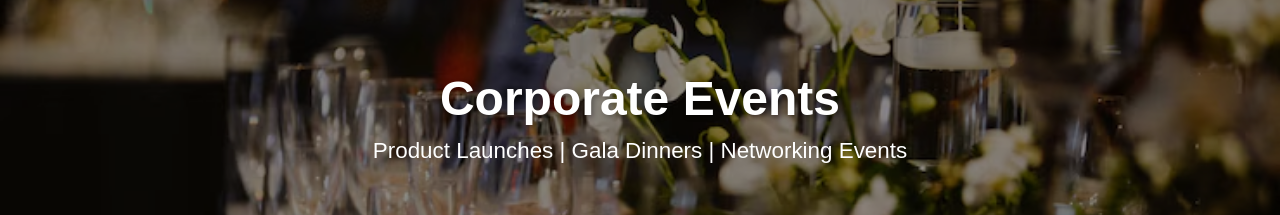
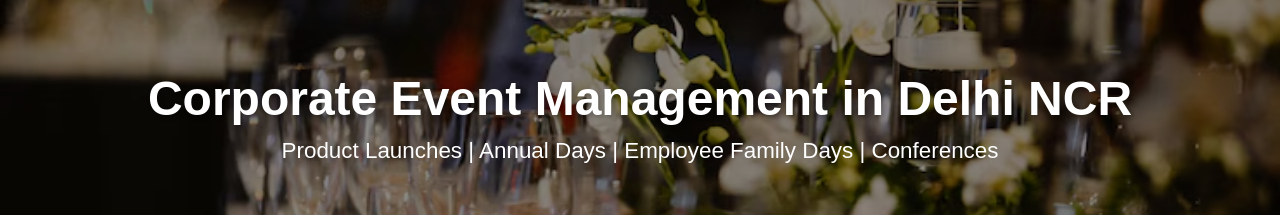
Before and after one commit to expressearth-mice/Expressearth-website, a React (Create React App) app: page /corporate-events in a window 1280 px wide. Shown: the part 185-400 px from the top of the page. Built offline with nearby package versions, Linux system fonts and the light colour scheme; no server answers.

Commit message:
SEO: strengthen corporate events page for Delhi NCR and priority event types

```diff
--- a/src/components/CorporateEvents.js
+++ b/src/components/CorporateEvents.js
@@ -15,8 +15,8 @@ const CorporateEvents = () => {
             "url('/Images/Expressearth website images/Corporate/corporate.avif')",
         }}
       >
-        <h1>Corporate Events</h1>
-        <h4>Product Launches | Gala Dinners | Networking Events</h4>
+        <h1>Corporate Event Management in Delhi NCR</h1>
+        <h4>Product Launches | Annual Days | Employee Family Days | Conferences</h4>
         <a href="/contact" className="cta-button">
           Let's Curate Something Iconic
         </a>
@@ -28,11 +28,7 @@ const CorporateEvents = () => {
           <Briefcase size={32} /> Where Business Meets Celebration
         </h2>
         <div className="text-cen">
-          At ExpressEarth, we don't just organize corporate events - we create
-          unforgettable experiences that reflect your brand's prestige and
-          values. Whether it's a high-profile product launch, an elegant gala
-          dinner, or a memorable networking event, we blend luxury, creativity,
-          and precision to deliver moments that truly matter.
+          ExpressEarth plans corporate event management programmes in Delhi NCR and across India, including product launches, annual day celebrations, employee family days, gala dinners, award ceremonies and networking events. We coordinate venue planning, production, branding, guest logistics and on-ground execution around your brief, audience and business objectives.
           <br />
           <br />
           Because first impressions last - and we make sure yours is
```
